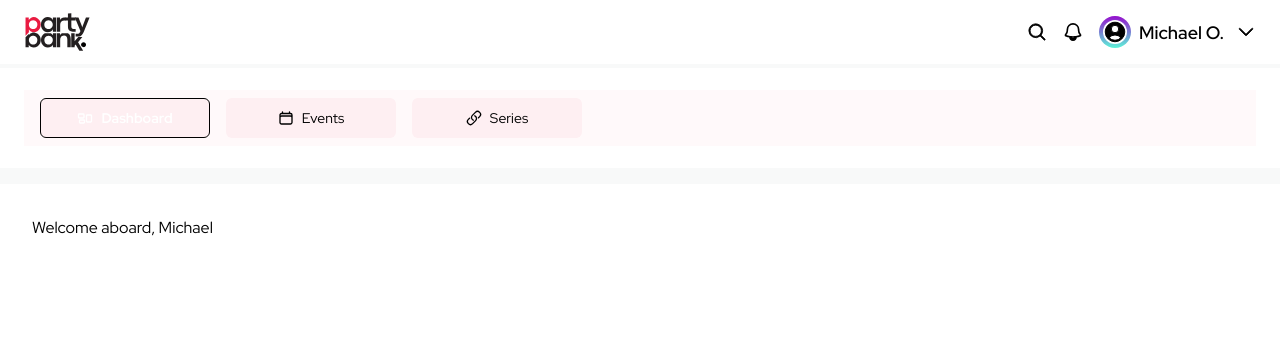
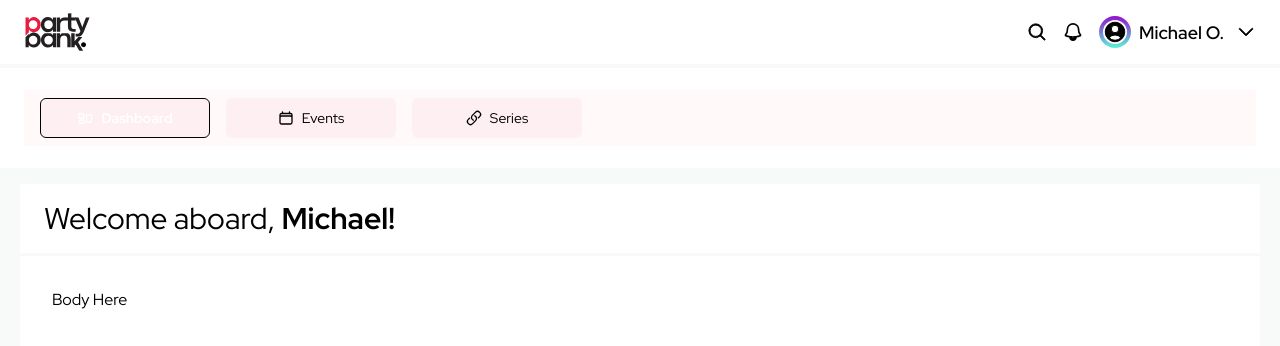
Before and after one commit to dejmartins/partybank-organizer, a Next.js app: page /dashboard in a window 1280 px wide. Shown: the top 346 px of the page. Built offline with nearby package versions, Linux system fonts and the light colour scheme.

Commit message:
title for pages designed

```diff
--- a/app/dashboard/layout.tsx
+++ b/app/dashboard/layout.tsx
@@ -8,7 +8,7 @@ export default function Layout({ children }: { children: React.ReactNode }) {
 
             <TopNav />
 
-            <div className="flex flex-col lg:flex-row flex-grow p-6 lg:p-8 bg-[var(--pb-c-white)]">
+            <div className="flex flex-col flex-grow bg-[var(--pb-c-white)] mx-0 md:mx-5">
                 <div className="flex-grow w-full">
                     {children}
                 </div>
--- a/app/dashboard/page.tsx
+++ b/app/dashboard/page.tsx
@@ -1,3 +1,13 @@
 export default async function Page() {
-    return <p>Welcome aboard, Michael</p>
+    return (
+        <div className="">
+            <div className="py-3 px-6 border-0 border-b-[3px] border-[var(--pb-c-soft-grey)]">
+                <p className="text-[30px]">Welcome aboard, <span className="font-[700]">Michael!</span></p>
+            </div>
+
+            <div className="p-6 lg:p-8">
+                <p>Body Here</p>
+            </div>
+        </div>
+    )
 }
```
